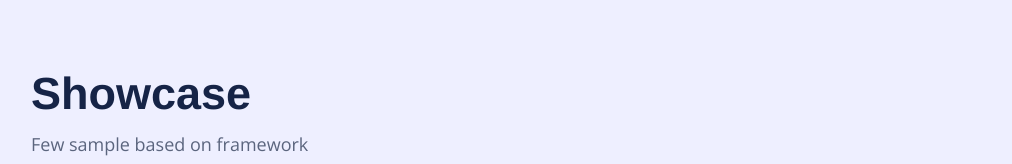
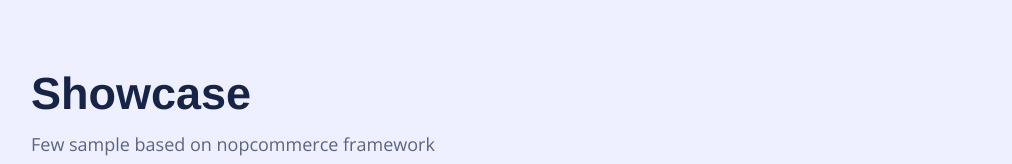
Before and after one commit to asrivastava786/gn, a plain HTML site: page index.html in a window 1280 px wide. Shown: the part 4360-4524 px from the top of the page, without its empty margins (51-1063 px from the left). Drawn offline with nearby package versions, Linux system fonts and the light colour scheme; grey boxes are pictures that could not be loaded; a script that the page names is missing.

Commit message:
Update index.html

```diff
--- a/index.html
+++ b/index.html
@@ -413,7 +413,7 @@
 
                     <h1>Showcase</h1>
                     <p class="wow fadeInUp" data-wow-delay=".9s">
-                        Few sample based on framework
+                        Few sample based on nopcommerce framework
                     </p>
                     <ul>
                         <li class="booking-card" style="background: no-repeat url(https://www.jaquarworld.com/image/catalog/banner/jaquar-1410x830pixel-02.jpg); ">
```
